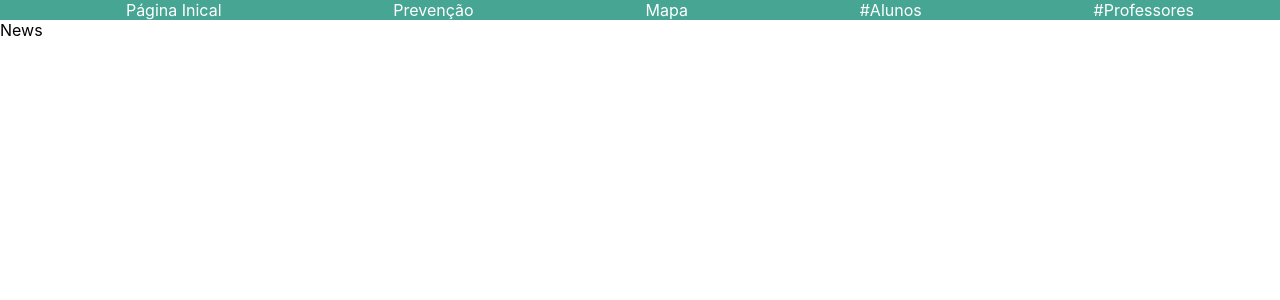
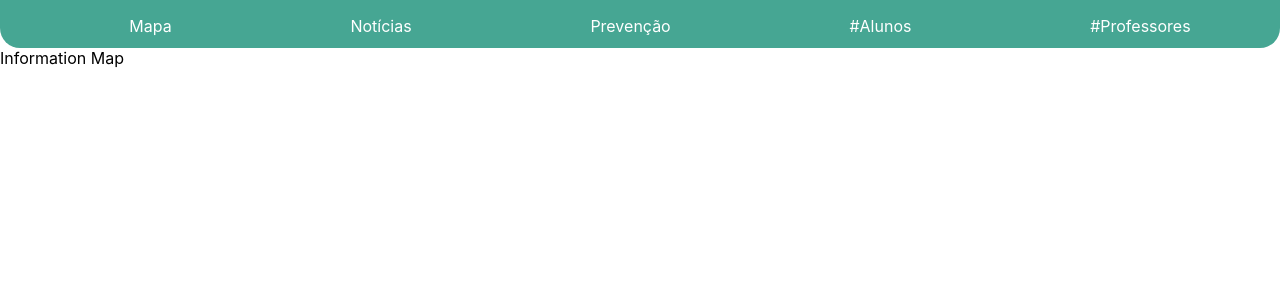
Before and after one commit to tryber/hackatrybe-covid, a React (Create React App) app: page / in a window 1280 px wide. Shown: the top 300 px of the page. Built offline with nearby package versions, Linux system fonts and the light colour scheme.

Commit message:
Fixing top menu

```diff
--- a/src/App.js
+++ b/src/App.js
@@ -13,10 +13,10 @@ function App() {
     <Router>
       <div><Header></Header></div>
       <Switch>
-        <Route exact path="/" component={News} />
+        <Route exact path="/" component={MapInfo} />
+        <Route exact path="/news" component={News} />
         <Route exact path="/how-to-teach" component={Teach} />
         <Route exact path="/how-to-study" component={Study} />
-        <Route path="/mapInfo" component={MapInfo} />
         <Route path="/prevention" component={Prevention} />
       </Switch>
     </Router>
--- a/src/components/header.js
+++ b/src/components/header.js
@@ -8,9 +8,9 @@ class Header extends Component {
     return (
       <nav className="header-color">
         <ul>
-          <li><Link to="/">Página Inical </Link></li>
+          <li><Link to="/">Mapa</Link></li>
+          <li><Link to="/news">Notícias</Link></li>
           <li><Link to="/prevention">Prevenção</Link></li>
-          <li><Link to="/mapInfo">Mapa</Link></li>
           <li><Link to="/how-to-study">#Alunos</Link></li>
           <li><Link to="/how-to-teach">#Professores</Link></li>
         </ul>
--- a/src/style/header.css
+++ b/src/style/header.css
@@ -2,10 +2,14 @@ ul {
   display: flex;
   flex-direction: row;
   justify-content: space-around;
+  align-items: center;
+  padding-top: 1em;
 }
 
 .header-color {
   background-color: #46A693;
+  border-radius: 0px 0px 20px 20px;
+  height: 3em;
 }
 
 li {
```
